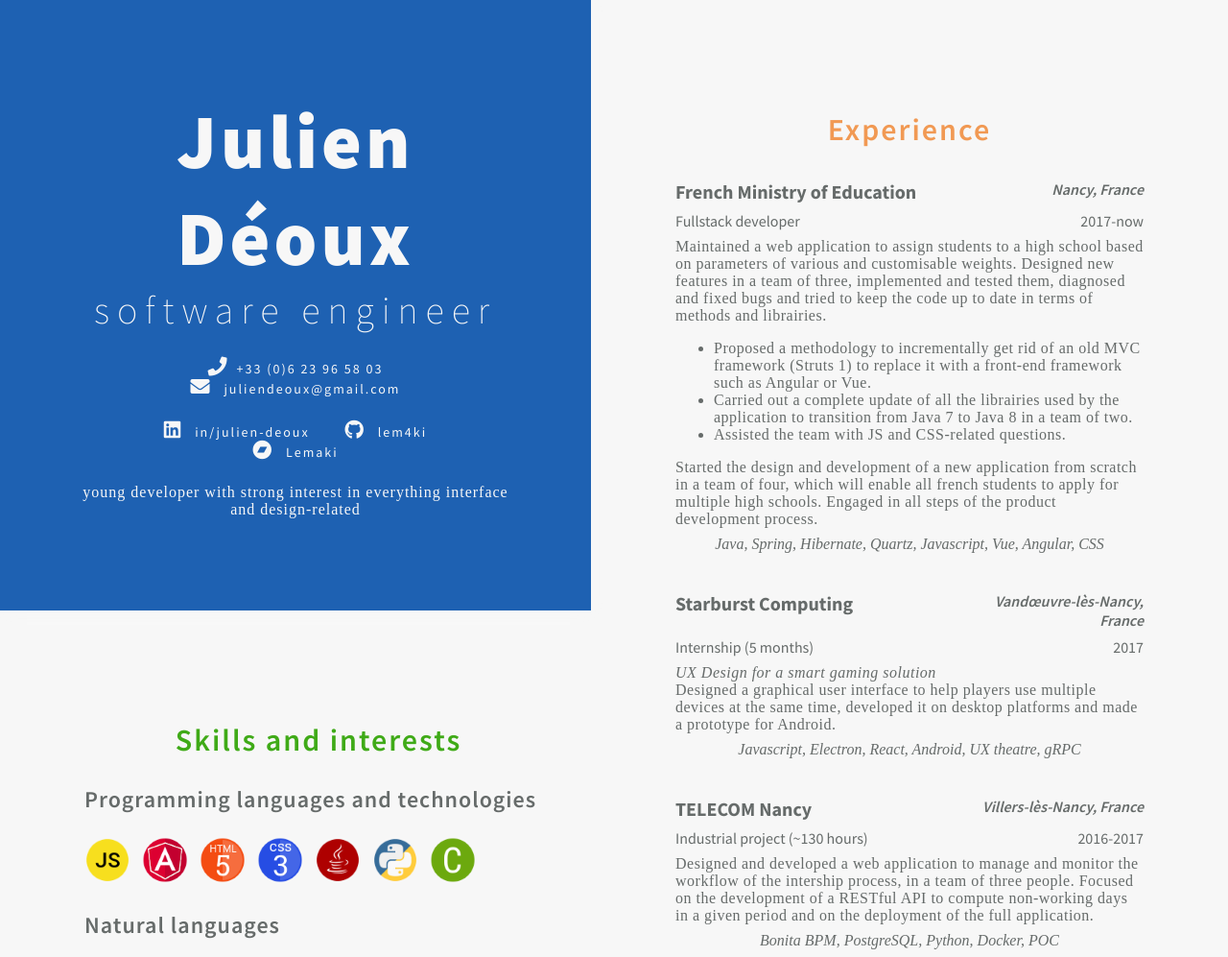
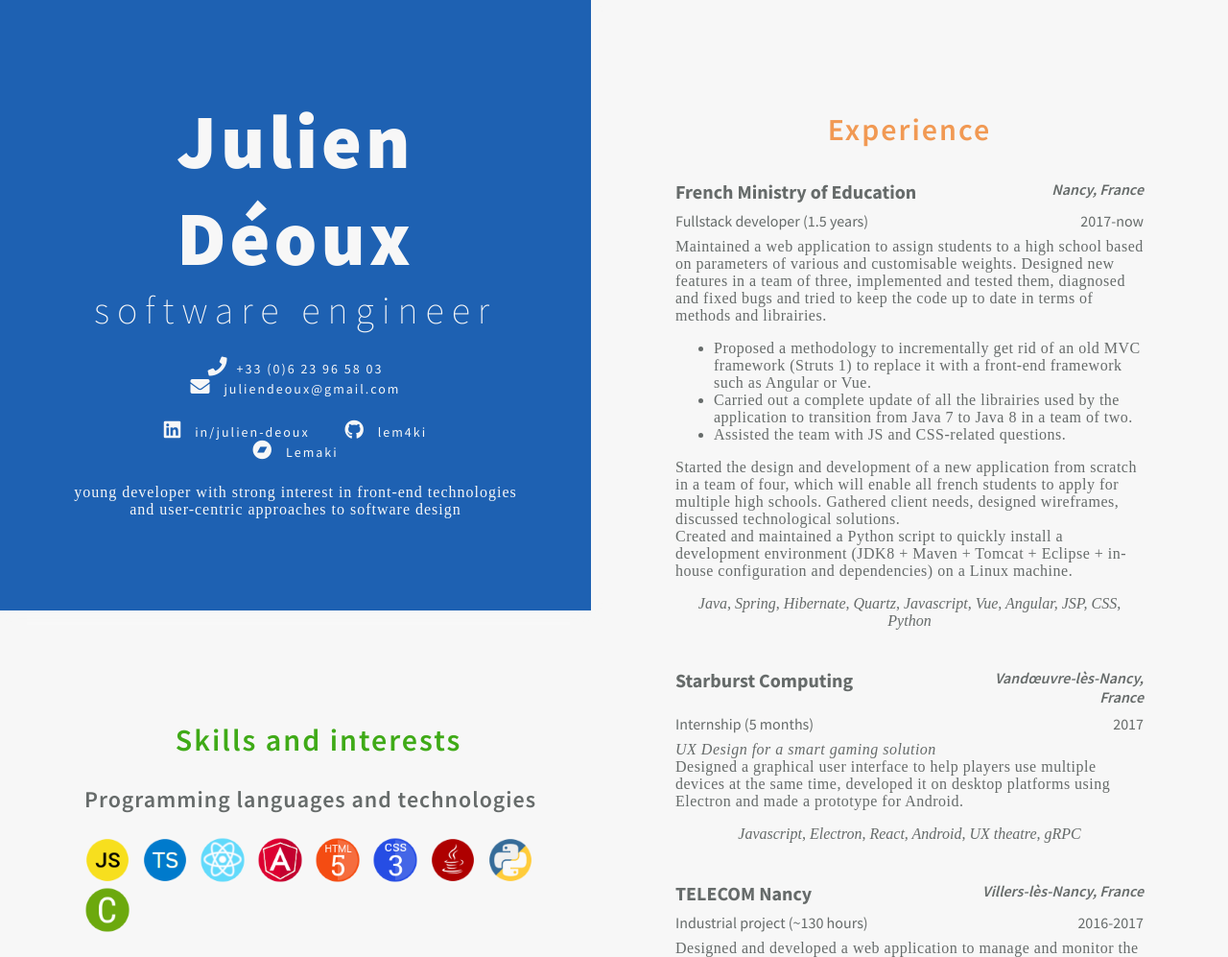
Before and after one commit to julien-deoux/web-cv-legacy, a plain HTML site: page index.html in a window 1280 px wide. Shown: the top 997 px of the page at 96% size. Drawn offline with Linux system fonts and the light colour scheme; a web font is replaced by a local one.

Commit message:
Added TS and React skills + detailed experiences

```diff
--- a/css/style.css
+++ b/css/style.css
@@ -217,6 +217,7 @@ span.flag-icon {
 .keywords {
   grid-row: 4;
   grid-column: 1 / span 2;
+  margin-top: 8px;
   font-style: italic;
   text-align: center;
 }
--- a/index.html
+++ b/index.html
@@ -42,8 +42,8 @@
         </div>
       </div>
       <div class="summary">
-        young developer with strong interest in everything interface and
-        design-related
+        young developer with strong interest in front-end technologies and
+        user-centric approaches to software design
       </div>
     </div>
     <div class="panel skills">
@@ -51,7 +51,9 @@
       <h3>Programming languages and technologies</h3>
       <p>
         <img src="img/js.png" title="Javascript" height="48">
-        <img src="img/angular.png" title="C" height="48">
+        <img src="img/ts.png" title="Typescript" height="48">
+        <img src="img/react.png" title="React" height="48">
+        <img src="img/angular.png" title="Angular" height="48">
         <img src="img/html.png" title="HTML" height="48">
         <img src="img/css.png" title="CSS" height="48">
         <img src="img/java.png" title="Java" height="48">
@@ -144,7 +146,7 @@
         <div class="org">French Ministry of Education</div>
         <div class="place">Nancy, France</div>
         <div class="date">2017-now</div>
-        <div class="label">Fullstack developer</div>
+        <div class="label">Fullstack developer (1.5 years)</div>
         <div class="description">Maintained a web application to assign
           students to a high school based on parameters of various and
           customisable weights. Designed new features in a team of three,
@@ -161,11 +163,14 @@
           </ul>
           Started the design and development of a new application from scratch
           in a team of four, which will enable all french students to apply for
-          multiple high schools. Engaged in all steps of the product development
-          process.
+          multiple high schools. Gathered client needs, designed wireframes,
+          discussed technological solutions. <br>
+          Created and maintained a Python script to quickly install a
+          development environment (JDK8 + Maven + Tomcat + Eclipse + in-house
+          configuration and dependencies) on a Linux machine.
         </div>
         <div class="keywords">Java, Spring, Hibernate, Quartz,
-          Javascript, Vue, Angular, CSS</div>
+          Javascript, Vue, Angular, JSP, CSS, Python</div>
       </div>
       <div class="entry">
         <div class="org">Starburst Computing</div>
@@ -175,7 +180,8 @@
         <div class="description"><em>UX Design for a smart gaming
             solution</em><br>Designed a graphical user interface to help
           players use multiple devices at the same time, developed it on
-          desktop platforms and made a prototype for Android.</div>
+          desktop platforms using Electron and made a prototype for Android.
+        </div>
         <div class="keywords">Javascript, Electron, React, Android, UX
           theatre, gRPC</div>
       </div>
```
Also changed, not shown: img/react.png (added), img/ts.png (added), 1 other file.
